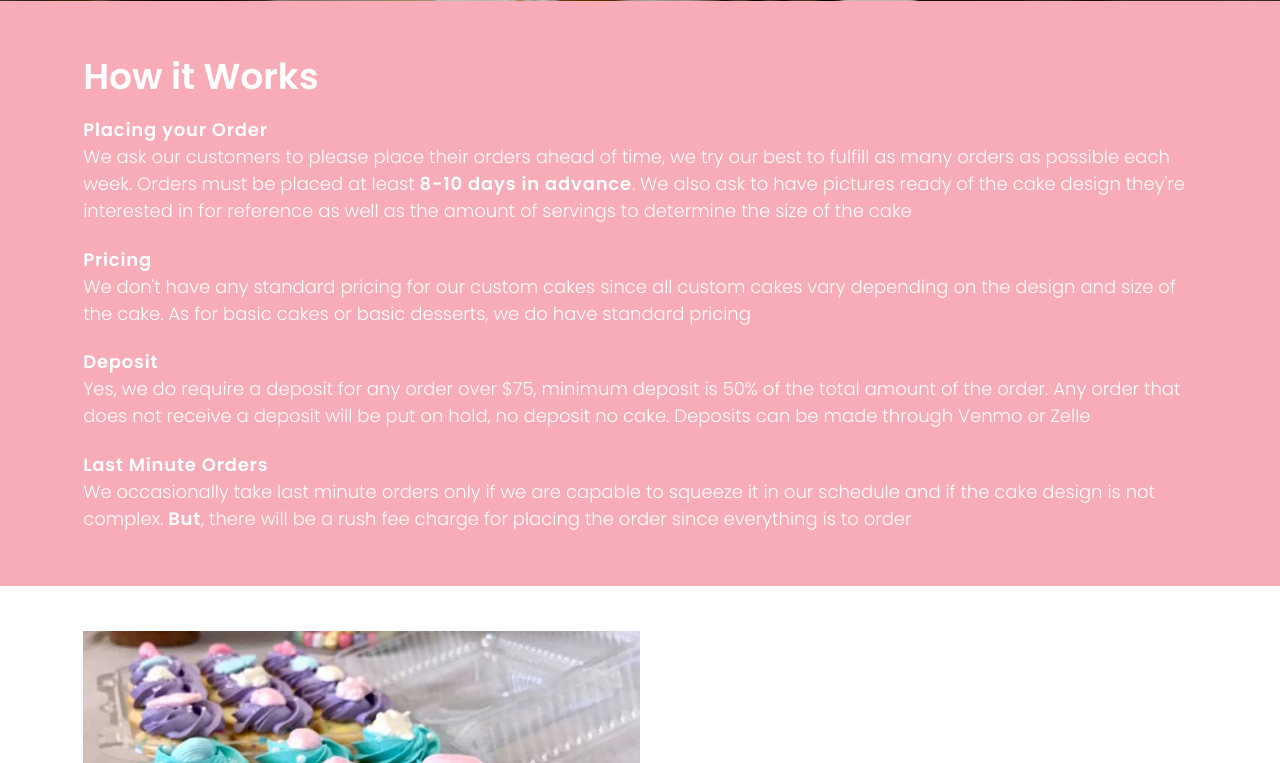
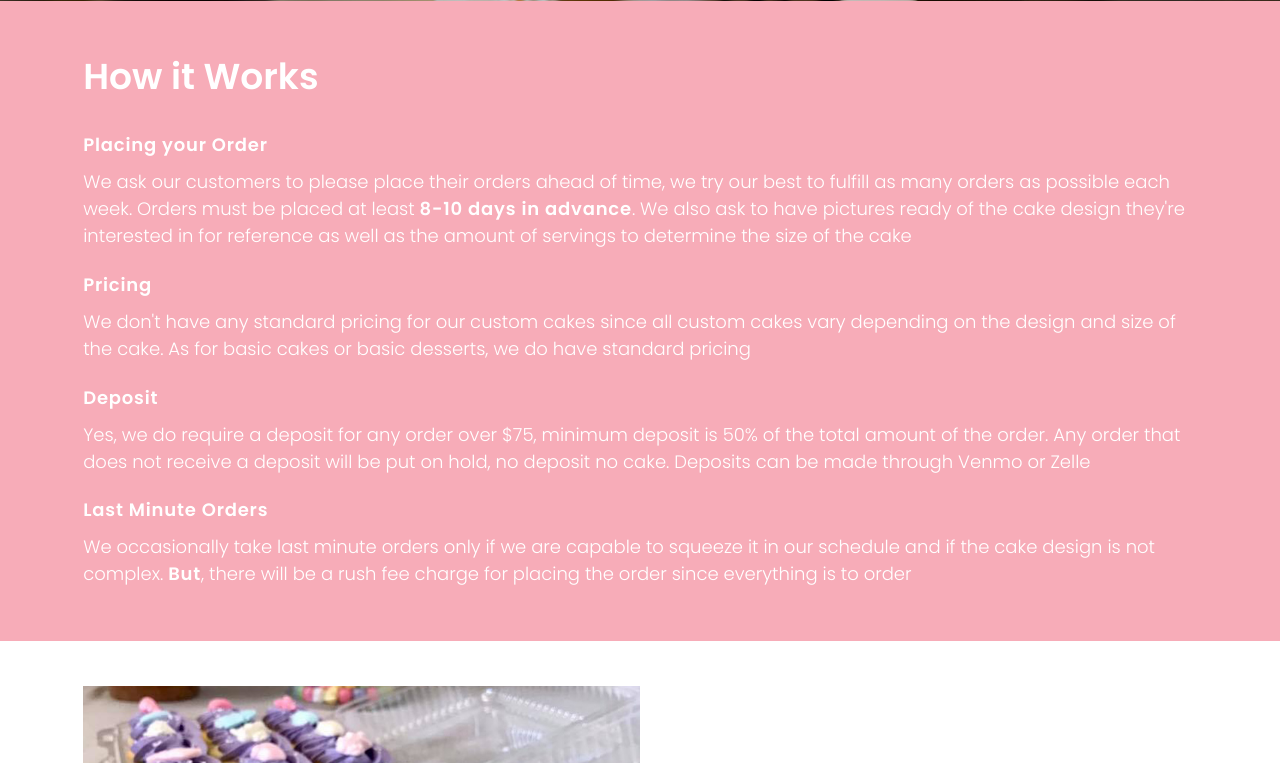
Before and after one commit to RoLo-dev/bani_test, a PHP site: page / in a window 1280 px wide. Shown: the part 799-1562 px from the top of the page. Run offline with PHP 8.4, Linux system fonts and the light colour scheme; some libraries are stand-ins or nearby versions.

Commit message:
init commit

```diff
--- a/css/styles.css
+++ b/css/styles.css
@@ -71,7 +71,10 @@ h4 {
     }
     .specialTxt h3 {
         font-size: 2rem;
-        padding-bottom: 1rem;
+        margin-bottom: 1.85rem;
+    }
+    .specialTxt .stepsTitle{
+        margin-bottom: 10px;
     }
     .specialTxt p {
         line-height: 1.5;
--- a/index.html
+++ b/index.html
@@ -69,16 +69,16 @@
             <div class="specialBox">
                 <div class="specialTxt">
                     <h3>How it Works</h3>
-                    <p class="boldTxt">Placing your Order</p>
+                    <p class="boldTxt stepsTitle">Placing your Order</p>
                     <p>We ask our customers to please place their orders ahead of time, we try our best to fulfill as many orders as possible each week. Orders must be placed at least <span class="boldTxt">8-10 days in advance</span>. We also ask to have pictures ready of the cake design they're interested in for reference as well as the amount of servings to determine the size of the cake</p>
                     <br>
-                    <p class="boldTxt">Pricing</p>
+                    <p class="boldTxt stepsTitle">Pricing</p>
                     <p>We don't have any standard pricing for our custom cakes since all custom cakes vary depending on the design and size of the cake. As for basic cakes or basic desserts, we do have standard pricing</p>
                     <br>
-                    <p class="boldTxt">Deposit</p>
+                    <p class="boldTxt stepsTitle">Deposit</p>
                     <p>Yes, we do require a deposit for any order over $75, minimum deposit is 50% of the total amount of the order. Any order that does not receive a deposit will be put on hold, no deposit no cake. Deposits can be made through Venmo or Zelle</p>
                     <br>
-                    <p class="boldTxt">Last Minute Orders</p>
+                    <p class="boldTxt stepsTitle">Last Minute Orders</p>
                     <p>We occasionally take last minute orders only if we are capable to squeeze it in our schedule and if the cake design is not complex. <span class="boldTxt">But</span>, there will be a rush fee charge for placing the order since everything is to order</p>
                 </div>
             </div>
```
